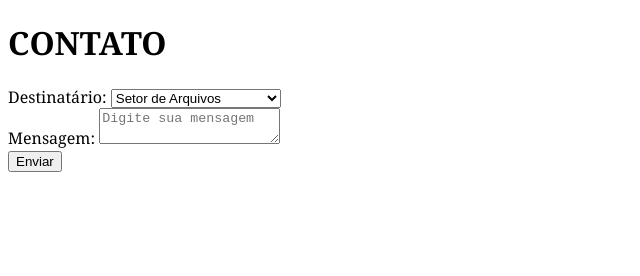
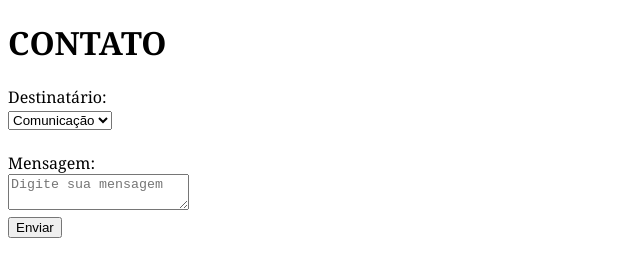
Before and after one commit to danilogud/paginaContato, a plain HTML site: page HTML.html in a window 1280 px wide. Shown: the whole page, without its empty margins (0-640 px from the left). Drawn offline with Linux system fonts and the light colour scheme.

Commit message:
atualização do código sem div

```diff
--- a/HTML.html
+++ b/HTML.html
@@ -20,26 +20,25 @@
         action = "gravaDado.php"
         enctype="multipart/form-data"
         >
-    </form>
 
-    <div>
     <label>Destinatário:</label>
+    <br>
     <select name = "assunto">
-        <option value ="arquivo">Setor de Arquivos</option>
+        <option value ="arquivo">Comunicação</option>
         <option value ="financeiro">Financeiro</option>
-        <option value ="urb">Secretária de Urbanismo</option>
-        <option value ="gabinete">Gabinete da Prefeitura</option>
+        <option value ="urb">Arquivos</option>
     </select>
-    </div>
+    <br><br>
 
-    <div>
     <label>Mensagem:</label>
+    <br>
     <textarea placeholder="Digite sua mensagem"></textarea>
-    </div>
-    <div>
+    <br>
+
     <button>Enviar</button>
-    </div>
 
+
+</form>
 </body>
 
 </html>
```
Also changed, not shown: 1 other file.
